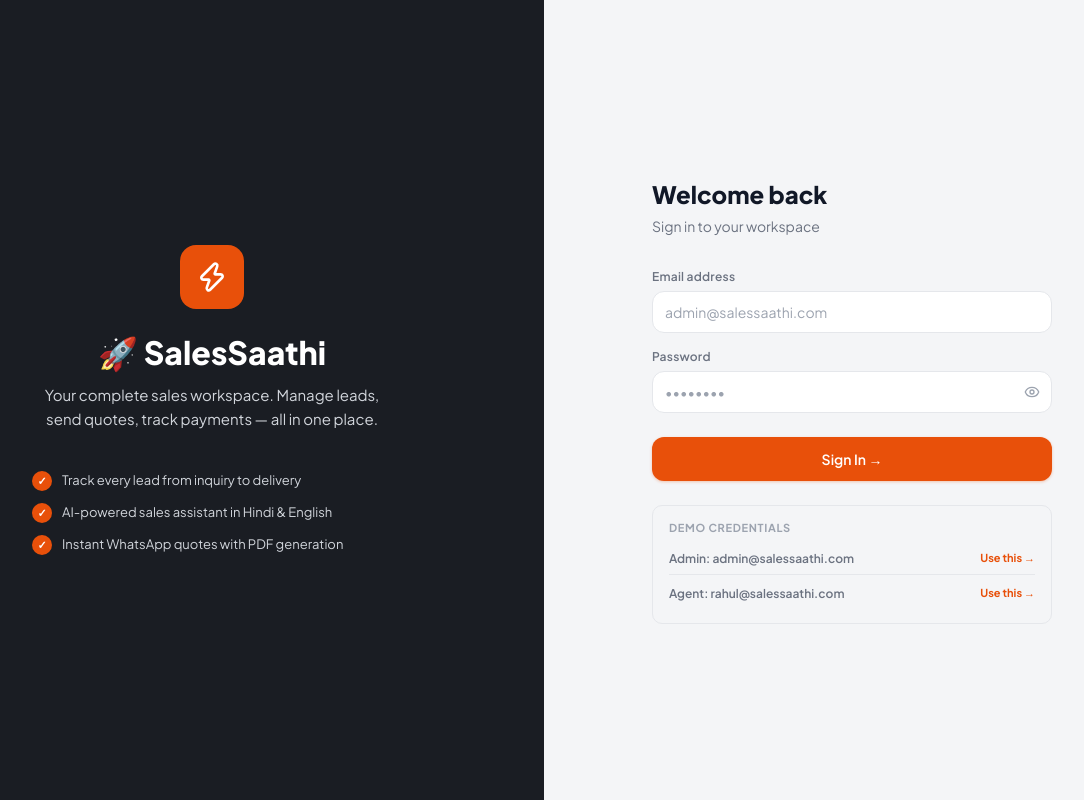
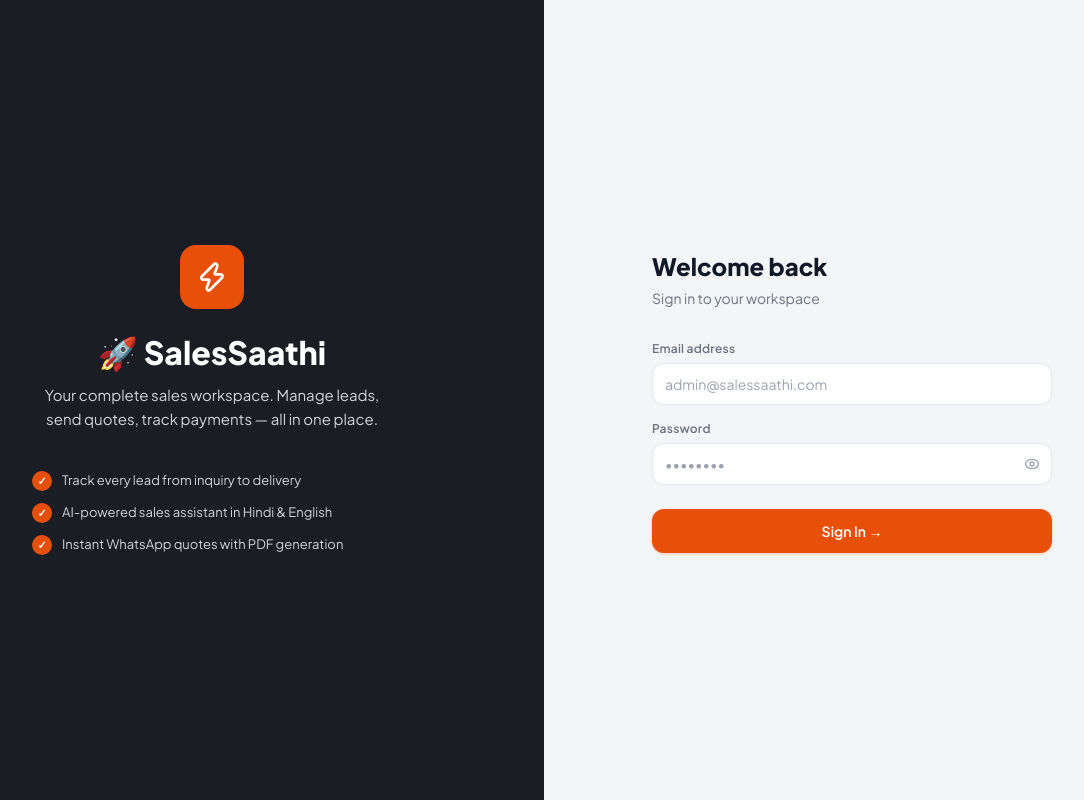
Before and after one commit to pankajonline20-dotcom/crm-manufacturing, a React (Vite) app in the folder frontend/: page /login in a window 1280 px wide. Shown: the whole page, without its empty margins (120-1204 px from the left). Built offline with nearby package versions, Linux system fonts and the light colour scheme.

Commit message:
Remove demo credentials from production

```diff
--- a/frontend/src/pages/Login.jsx
+++ b/frontend/src/pages/Login.jsx
@@ -84,20 +84,6 @@ export default function Login() {
               {loading ? 'Signing in...' : 'Sign In →'}
             </button>
           </form>
-
-          <div style={{ marginTop: 24, padding: '14px 16px', background: 'var(--bg-app)', borderRadius: 10, border: '1px solid var(--border)' }}>
-            <p style={{ fontSize: 11, fontWeight: 700, color: 'var(--text-muted)', textTransform: 'uppercase', letterSpacing: '0.06em', margin: '0 0 8px' }}>Demo Credentials</p>
-            {[
-              { role: 'Admin', email: 'admin@salessaathi.com', pass: 'admin123' },
-              { role: 'Agent', email: 'rahul@salessaathi.com', pass: 'agent123' },
-            ].map(c => (
-              <button key={c.role} onClick={() => setForm({ email: c.email, password: c.pass })}
-                style={{ display: 'flex', width: '100%', justifyContent: 'space-between', padding: '6px 0', background: 'none', border: 'none', cursor: 'pointer', borderBottom: c.role === 'Admin' ? '1px solid var(--border)' : 'none', marginBottom: c.role === 'Admin' ? 4 : 0 }}>
-                <span style={{ fontSize: 12, fontWeight: 600, color: 'var(--text-secondary)' }}>{c.role}: {c.email}</span>
-                <span style={{ fontSize: 11, color: 'var(--brand-primary)', fontWeight: 700 }}>Use this →</span>
-              </button>
-            ))}
-          </div>
         </motion.div>
       </div>
     </div>
```
Also changed, not shown: 2 other files (tests, documents, lock files or other folders).
